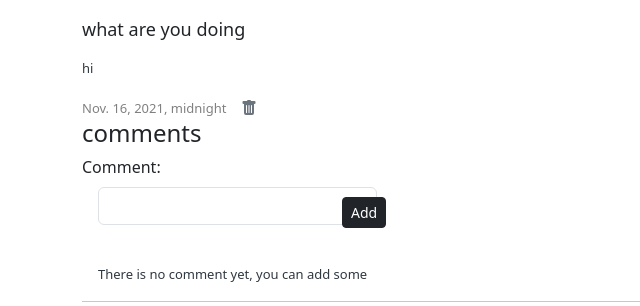
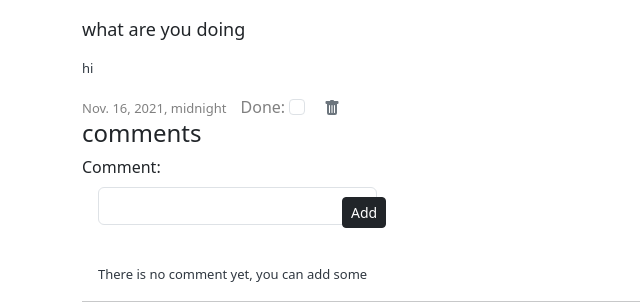
Before and after one commit to matinmat8/ToDoList, a Django app: page /list/children/19/ in a window 1280 px wide. Shown: the part 56-362 px from the top of the page, without its empty margins (0-640 px from the left). Run offline with Django 3.2, Linux system fonts and the light colour scheme; a user stored in the database is signed in; data comes from the database, SQL or seed files in the repository; data that the repository does not hold is empty; some libraries are stand-ins or nearby versions.

Commit message:
Handle the done form

```diff
--- a/todolist/templates/todolist/children.html
+++ b/todolist/templates/todolist/children.html
@@ -6,6 +6,23 @@
     <p style="font-size:large">{{ work.title }}</p>
     <p style="font-size:small; color:#303841">{{ work.description }}</p>
     <p style="font-size:small; display:inline; margin-right:10px; color:gray">{{ work.due_date }}</p>
+
+    <!-- Handle done form -->
+    {% if work.done %}
+      <form style="display:inline; margin-right:15px" id="done" method="post" action="{% url 'todolist:done_work' work.pk %}">
+          {% csrf_token %}
+          <label style="color:gray;">Done:</label>
+          <input name="done" class="form-check-input" type="checkbox" onclick="send_true()" value="False" checked>
+      </form>
+    {% else %}
+      <form style="display:inline; margin-right:15px" id="done_false" method="post" action="{% url 'todolist:done_work' work.pk %}">
+          {% csrf_token %}
+          <label style="color:gray;">Done:</label>
+          <input name="done" class="form-check-input" type="checkbox" value="True" onclick="send_false()">
+      </form>
+    {% endif %}
+    <!-- end of the done form -->
+
     <a  class="link-secondary" href="{% url 'todolist:delete' work.pk %}">
       <svg xmlns="http://www.w3.org/2000/svg" width="16" height="16" fill="currentColor" class="bi bi-trash-fill" viewBox="0 0 16 16">
         <path d="M2.5 1a1 1 0 0 0-1 1v1a1 1 0 0 0 1 1H3v9a2 2 0 0 0 2 2h6a2 2 0 0 0 2-2V4h.5a1 1 0 0 0 1-1V2a1 1 0 0 0-1-1H10a1 1 0 0 0-1-1H7a1 1 0 0 0-1 1H2.5zm3 4a.5.5 0 0 1 .5.5v7a.5.5 0 0 1-1 0v-7a.5.5 0 0 1 .5-.5zM8 5a.5.5 0 0 1 .5.5v7a.5.5 0 0 1-1 0v-7A.5.5 0 0 1 8 5zm3 .5v7a.5.5 0 0 1-1 0v-7a.5.5 0 0 1 1 0z"/>
@@ -42,6 +59,23 @@
             <a href="{{ child.get_absolute_url }}" style="font-size:large">{{ child.title }}</a>
             <p style="font-size:small; color:#303841">{{ child.description }}</p>
             <p style="font-size:small; display:inline; color:gray">{{ child.due_date }}</p>
+
+            <!-- Handle done form -->
+            {% if child.done %}
+              <form style="display:inline; margin-right:15px" id="done_form_true" method="post" action="{% url 'todolist:done_work' child.pk %}">
+                  {% csrf_token %}
+                  <label style="color:gray;">Done:</label>
+                  <input name="done" class="form-check-input" type="checkbox" onclick="send_form_true()" value="False" checked>
+              </form>
+            {% else %}
+              <form style="display:inline; margin-right:15px" id="done_form_false" method="post" action="{% url 'todolist:done_work' child.pk %}">
+                  {% csrf_token %}
+                  <label style="color:gray;">Done:</label>
+                  <input name="done" class="form-check-input" type="checkbox" onclick="send_form_false()" value="True">
+              </form>
+            {% endif %}
+            <!-- end of the done form -->
+
             <a  class="link-secondary" href="{% url 'todolist:delete' work.pk %}">
                 <svg xmlns="http://www.w3.org/2000/svg" width="16" height="16" fill="currentColor" class="bi bi-trash-fill" viewBox="0 0 16 16">
                     <path d="M2.5 1a1 1 0 0 0-1 1v1a1 1 0 0 0 1 1H3v9a2 2 0 0 0 2 2h6a2 2 0 0 0 2-2V4h.5a1 1 0 0 0 1-1V2a1 1 0 0 0-1-1H10a1 1 0 0 0-1-1H7a1 1 0 0 0-1 1H2.5zm3 4a.5.5 0 0 1 .5.5v7a.5.5 0 0 1-1 0v-7a.5.5 0 0 1 .5-.5zM8 5a.5.5 0 0 1 .5.5v7a.5.5 0 0 1-1 0v-7A.5.5 0 0 1 8 5zm3 .5v7a.5.5 0 0 1-1 0v-7a.5.5 0 0 1 1 0z"/>
```
Also changed, not shown: todolist/templates/todolist/filter.html (+19 -8 lines).
